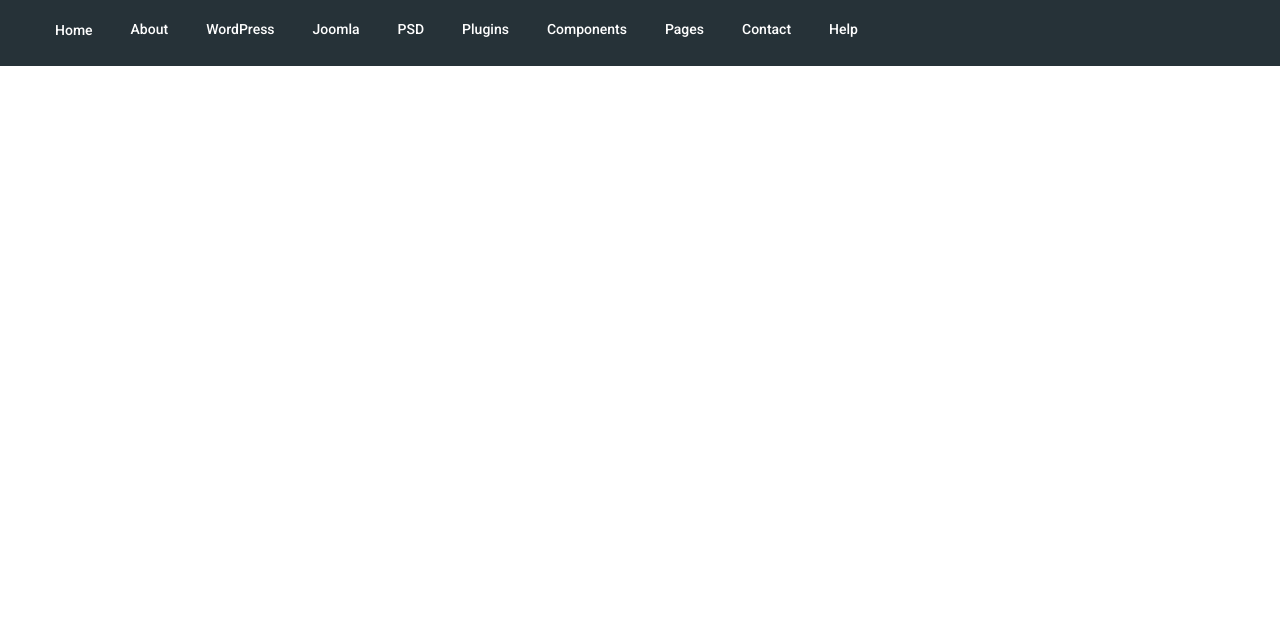
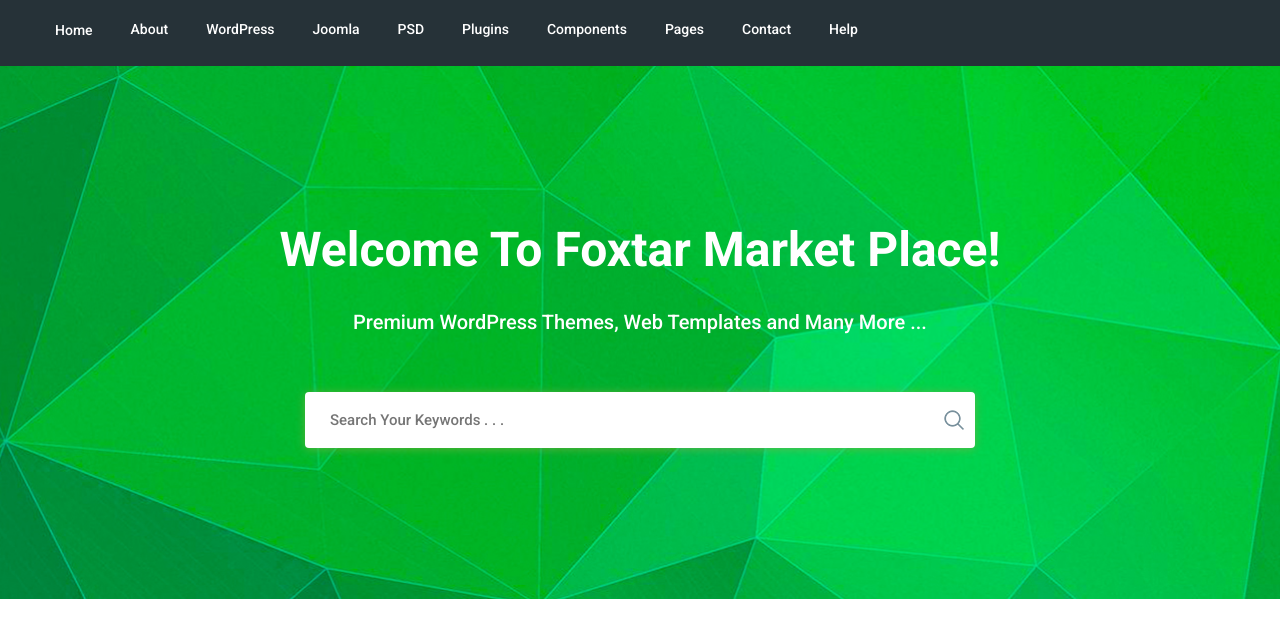
Before and after one commit to Bakatov/Moderno, a website: page app/index.html in a window 1280 px wide. Shown: the part 95-732 px from the top of the page. Drawn offline with nearby package versions, Linux system fonts and the light colour scheme; files that its build step writes are made by us from their sources.

Commit message:
add section main

```diff
--- a/app/index.html
+++ b/app/index.html
@@ -53,6 +53,20 @@
     </div>
   </header>
 
+  <section class="main" style="background-image: url(img/main-bg.jpg);">
+    <div class="container">
+      <h1 class="title">
+        Welcome To Foxtar Market Place!
+      </h1>
+      <p class="title__text">
+        Premium WordPress Themes, Web Templates and Many More ...
+      </p>
+      <form action="#">
+        <input type="text" placeholder="Search Your Keywords . . .">
+        <button class="main__btn"><img src="img/main-search.png" alt=""></button>
+      </form>
+    </div>
+  </section>
 
   <script src="https://ajax.googleapis.com/ajax/libs/jquery/3.4.1/jquery.min.js"></script>
   <script src="js/libs.min.js"></script>
--- a/app/scss/style.scss
+++ b/app/scss/style.scss
@@ -71,11 +71,6 @@
   margin-top: 16px;
   padding-bottom: 26px;
 }
-
-.nav {
-
-}
-
 .menu {
   display: flex;
     li +li {
@@ -90,3 +85,53 @@
     }
 }
 // header end
+
+.main {
+  background-repeat: no-repeat;
+  background-position: center;
+  background-size: cover;
+  min-height: 533px;
+  text-align: center;
+  padding-top: 156px;
+  padding-bottom: 50px;
+  .title {
+    font-weight: 700;
+    font-size: 48px;
+    color: #fff;
+    margin-bottom: 34px;
+  }
+  .title__text {
+    font-size: 20px;
+    font-weight: 500;
+    color: #fff;
+    margin-bottom: 58px;
+  }
+  form {
+    max-width: 670px;
+    margin: 0 auto;
+    position: relative;
+  }
+  input {
+    display: block;
+    width: 100%;
+    height: 56px;
+    border: none;
+    outline: none;
+    border-radius: 4px;
+    font-size: 15px;
+    font-weight: 500;
+    color: #90a4ae;
+    padding-left: 25px;
+    padding-right: 45px;
+    box-shadow: 0px 1px 10px 0px rgba(124, 178, 64, 0.75);
+  }
+  .main__btn {
+    background-color: transparent;
+    position: absolute;
+    border: none;
+    top: 17px;
+    right: 5px;
+    outline: none;
+    cursor: pointer;
+  }
+}
```
Also changed, not shown: app/img/main-bg.jpg (added), app/img/main-search.png (added).
